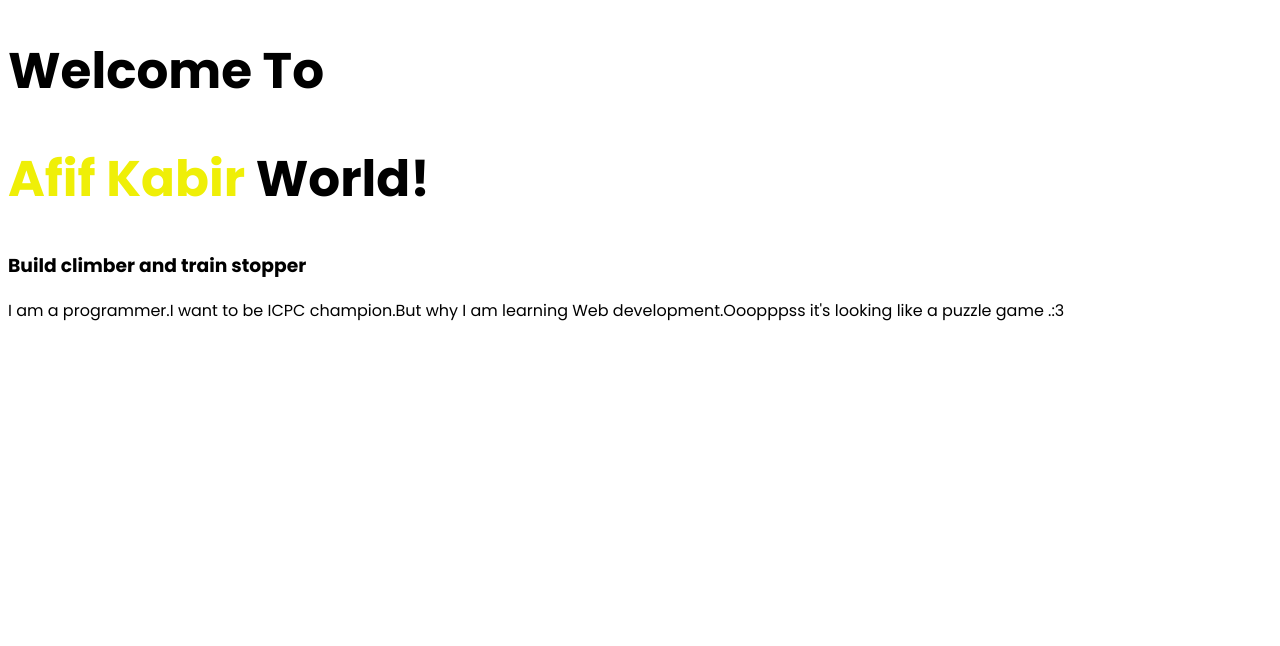
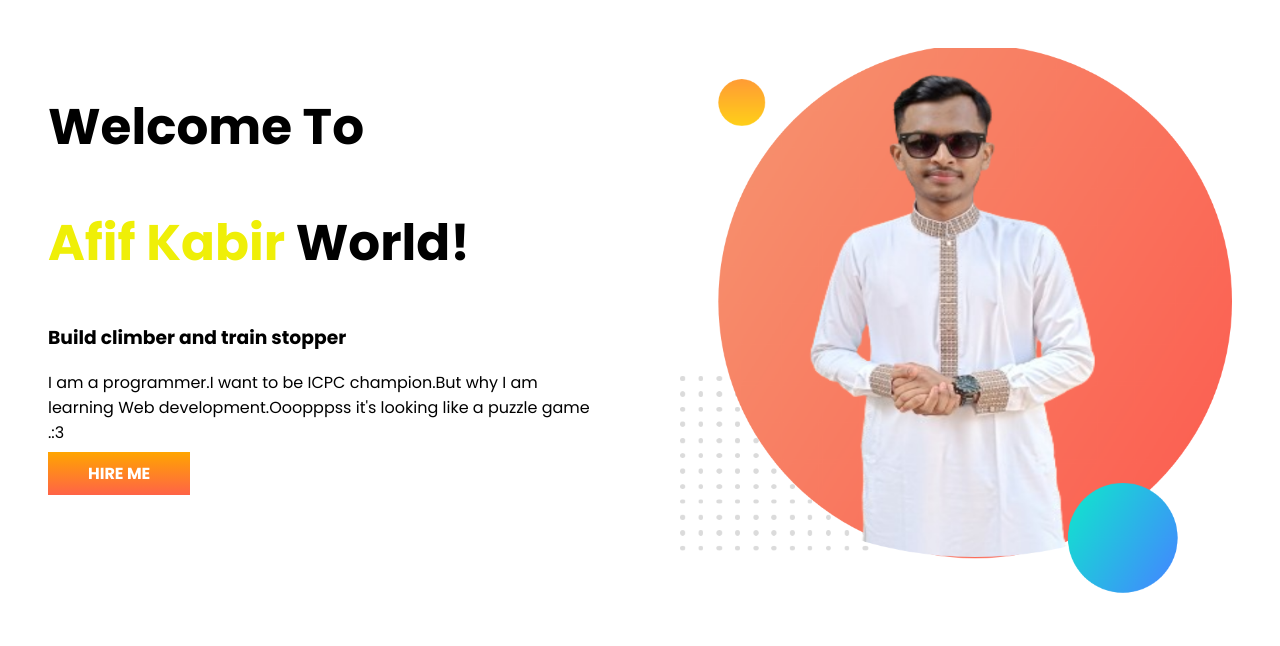
Before and after one commit to AfifKabir/Developer-portfolio, a plain HTML site: page index.html in a window 1280 px wide. Drawn offline with Linux system fonts and the light colour scheme.

Commit message:
1st part added

```diff
--- a/index.html
+++ b/index.html
@@ -10,9 +10,18 @@
     <link rel="stylesheet" href="style.css">
 </head>
 <body>
-    <h1>Welcome To</h1>
-    <h1><span class="name">Afif Kabir</span> World!</h1>
-    <h3>Build climber and train stopper</h3>
-    <p>I am a programmer.I want to be ICPC champion.But why I am learning Web development.Ooopppss it's looking like a puzzle game .:3</p>
+    <section>
+        <div class="half-width">
+            <h1>Welcome To</h1>
+            <h1><span class="name">Afif Kabir</span> World!</h1>
+            <h3>Build climber and train stopper</h3>
+            <p>I am a programmer.I want to be ICPC champion.But why I am learning Web development.Ooopppss it's looking like a puzzle game .:3</p>
+            <a class="no-under" target="_blank" href="https://www.linkedin.com/in/afif-kabir/">HIRE ME</a>
+        </div>
+        <div class="half-width">
+            <img src="my-bg.png" alt="My edited image">
+        </div>
+    </section>
+
 </body>
 </html>
--- a/style.css
+++ b/style.css
@@ -7,3 +7,20 @@ h1{
 .name{
     color: rgb(239, 239, 7);
 }
+section{
+  display: flex;
+}
+.half-width{
+  width: 50%;
+  padding: 40px;
+}
+.half-width img{
+  width: 100%;
+}
+.no-under{
+  text-decoration: none;
+  background-image:linear-gradient(rgb(255, 165, 0),tomato);
+  padding: 10px 40px;
+  font-weight: 700;
+  color: white;
+}
```
